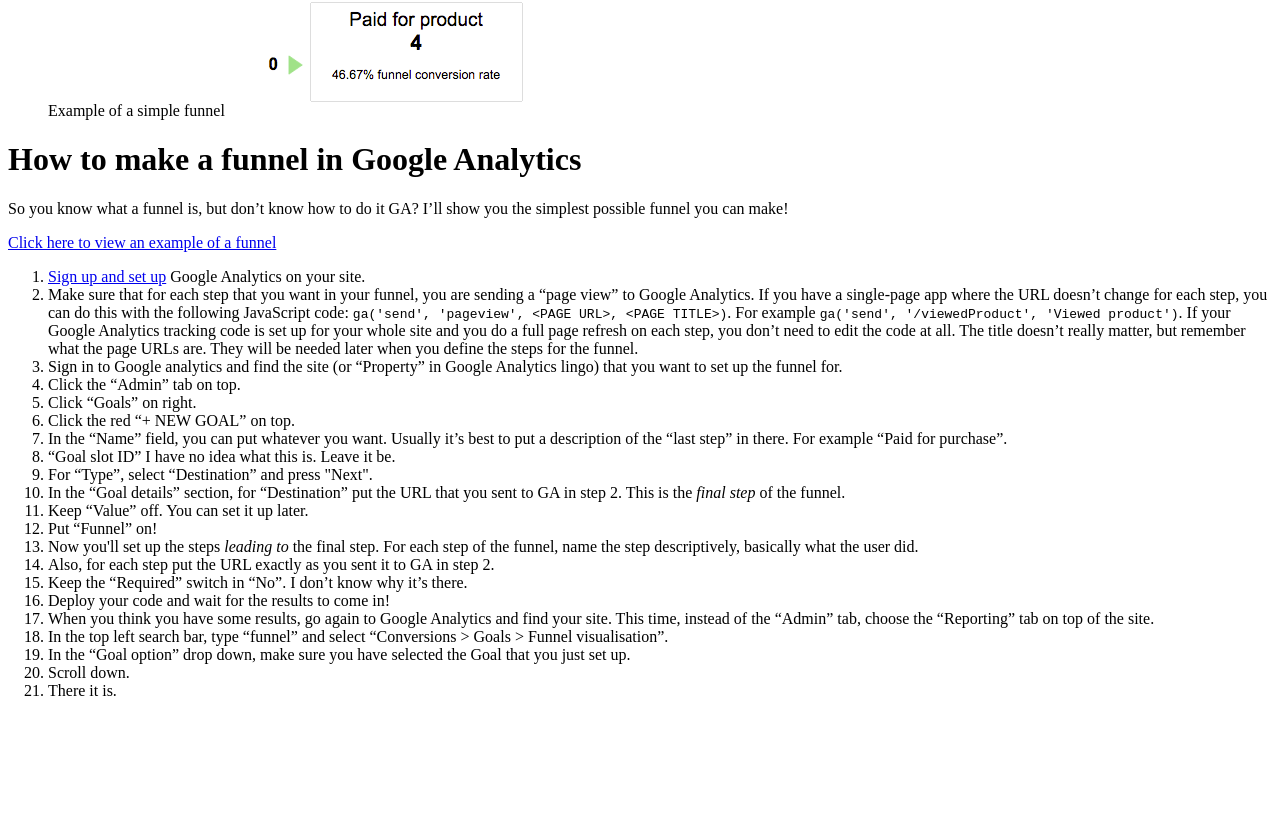
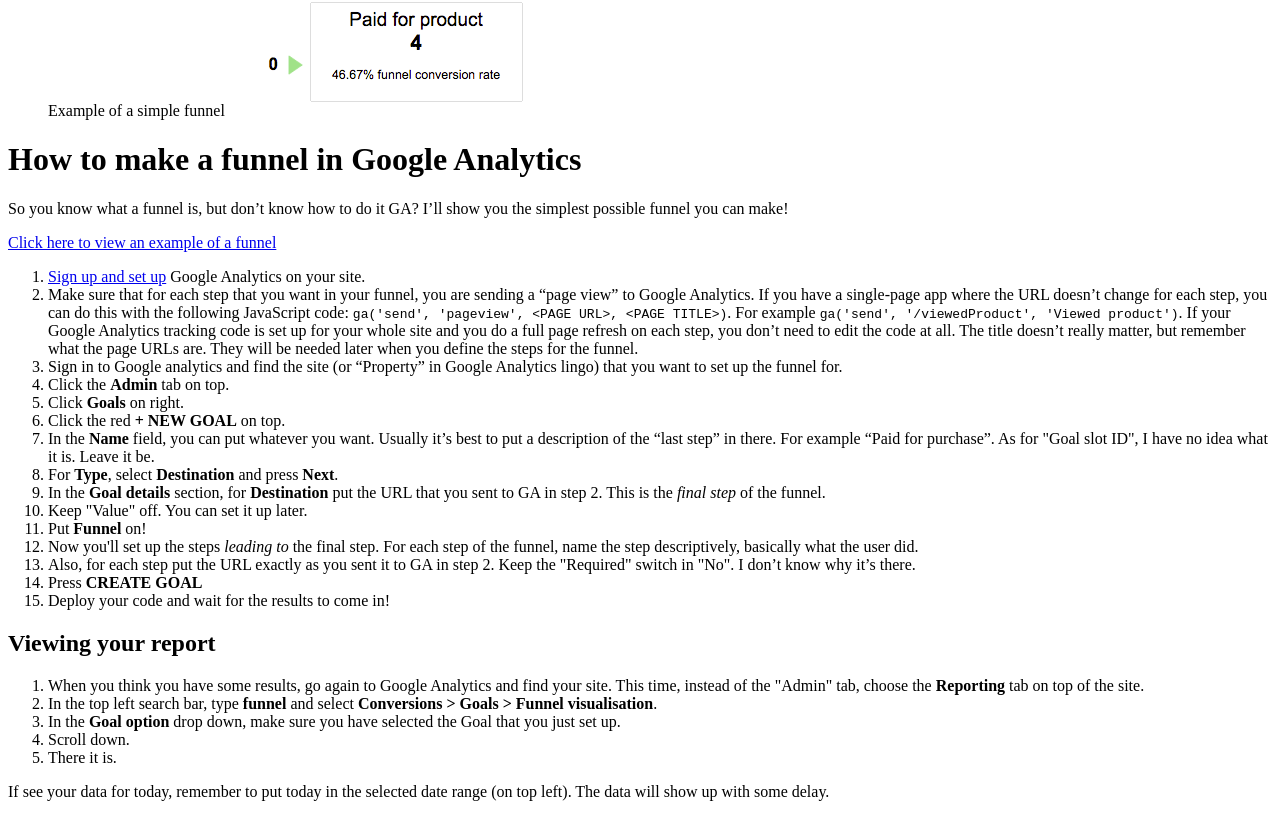
Before and after one commit to antris/antonfi, a plain HTML site: page content/funnel/index.html in a window 1280 px wide. Shown: the part 776-1593 px from the top of the page. Before the commit the page ends 1492 px from the top, so only its background shows below. Drawn offline with Linux system fonts and the light colour scheme.

Commit message:
Improve readability of funnel article

```diff
--- a/content/funnel/index.html
+++ b/content/funnel/index.html
@@ -14,23 +14,29 @@
 <li><a href="http://www.google.com/analytics/">Sign up and set up</a> Google Analytics on your site.</li>
 <li>Make sure that for each step that you want in your funnel, you are sending a “page view” to Google Analytics. If you have a single-page app where the URL doesn’t change for each step, you can do this with the following JavaScript code: <code>ga('send', 'pageview', &lt;PAGE URL&gt;, &lt;PAGE TITLE&gt;)</code>. For example <code>ga('send', '/viewedProduct', 'Viewed product')</code>. If your Google Analytics tracking code is set up for your whole site and you do a full page refresh on each step, you don’t need to edit the code at all. The title doesn’t really matter, but remember what the page URLs are. They will be needed later when you define the steps for the funnel.</page></page></li>
 <li>Sign in to Google analytics and find the site (or “Property” in Google Analytics lingo) that you want to set up the funnel for.</li>
-<li>Click the “Admin” tab on top.</li>
-<li>Click “Goals” on right.</li>
-<li>Click the red “+ NEW GOAL” on top.</li>
-<li>In the “Name” field, you can put whatever you want. Usually it’s best to put a description of the “last step” in there. For example “Paid for purchase”.</li>
-<li>“Goal slot ID” I have no idea what this is. Leave it be.</li>
-<li>For “Type”, select “Destination” and press "Next".</li>
-<li>In the “Goal details” section, for “Destination” put the URL that you sent to GA in step 2. This is the <em>final step</em> of the funnel.</li>
-<li>Keep “Value” off. You can set it up later.</li>
-<li>Put “Funnel” on!</li>
+<li>Click the <strong>Admin</strong> tab on top.</li>
+<li>Click <strong>Goals</strong> on right.</li>
+<li>Click the red <strong>+ NEW GOAL</strong> on top.</li>
+<li>In the <strong>Name</strong> field, you can put whatever you want. Usually it’s best to put a description of the “last step” in there. For example “Paid for purchase”. As for "Goal slot ID", I have no idea what it is. Leave it be.</li>
+<li>For <strong>Type</strong>, select <strong>Destination</strong> and press <strong>Next</strong>.</li>
+<li>In the <strong>Goal details</strong> section, for <strong>Destination</strong> put the URL that you sent to GA in step 2. This is the <em>final step</em> of the funnel.</li>
+<li>Keep "Value" off. You can set it up later.</li>
+<li>Put <strong>Funnel</strong> on!</li>
 <li>Now you'll set up the steps <em>leading to</em> the final step. For each step of the funnel, name the step descriptively, basically what the user did.</li>
-<li>Also, for each step put the URL exactly as you sent it to GA in step 2.</li>
-<li>Keep the “Required” switch in “No”. I don’t know why it’s there.</li>
+<li>Also, for each step put the URL exactly as you sent it to GA in step 2. Keep the "Required" switch in "No". I don’t know why it’s there.</li>
+<li>Press <strong>CREATE GOAL</strong></li>
 <li>Deploy your code and wait for the results to come in!</li>
-<li>When you think you have some results, go again to Google Analytics and find your site. This time, instead of the “Admin” tab, choose the “Reporting” tab on top of the site.</li>
-<li>In the top left search bar, type “funnel” and select “Conversions &gt; Goals &gt; Funnel visualisation”.</li>
-<li>In the “Goal option” drop down, make sure you have selected the Goal that you just set up.</li>
+</ol>
+
+<h2>Viewing your report</h2>
+<ol>
+<li>When you think you have some results, go again to Google Analytics and find your site. This time, instead of the "Admin" tab, choose the <strong>Reporting</strong> tab on top of the site.</li>
+<li>In the top left search bar, type <strong>funnel</strong> and select <strong>Conversions &gt; Goals &gt; Funnel visualisation</strong>.</li>
+<li>In the <strong>Goal option</strong> drop down, make sure you have selected the Goal that you just set up.</li>
 <li>Scroll down.</li>
 <li>There it is.</li>
 </ol>
+
+<p>If see your data for today, remember to put today in the selected date range (on top left). The data will show up with some delay.</p>
+
 </div>
```
